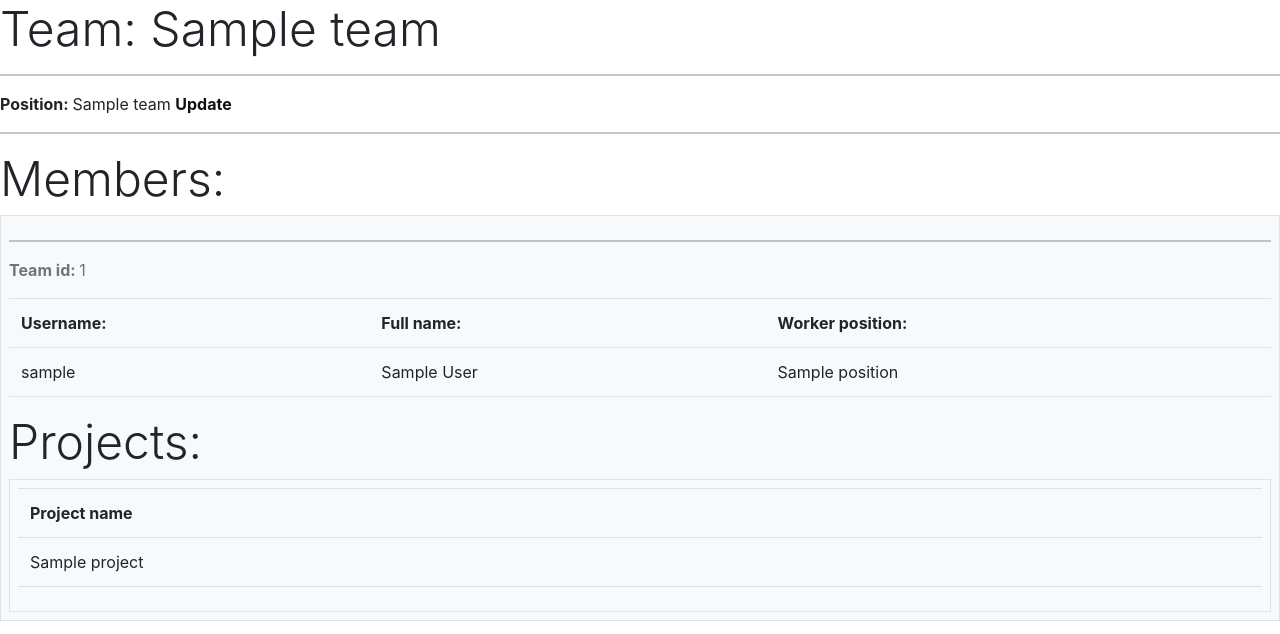
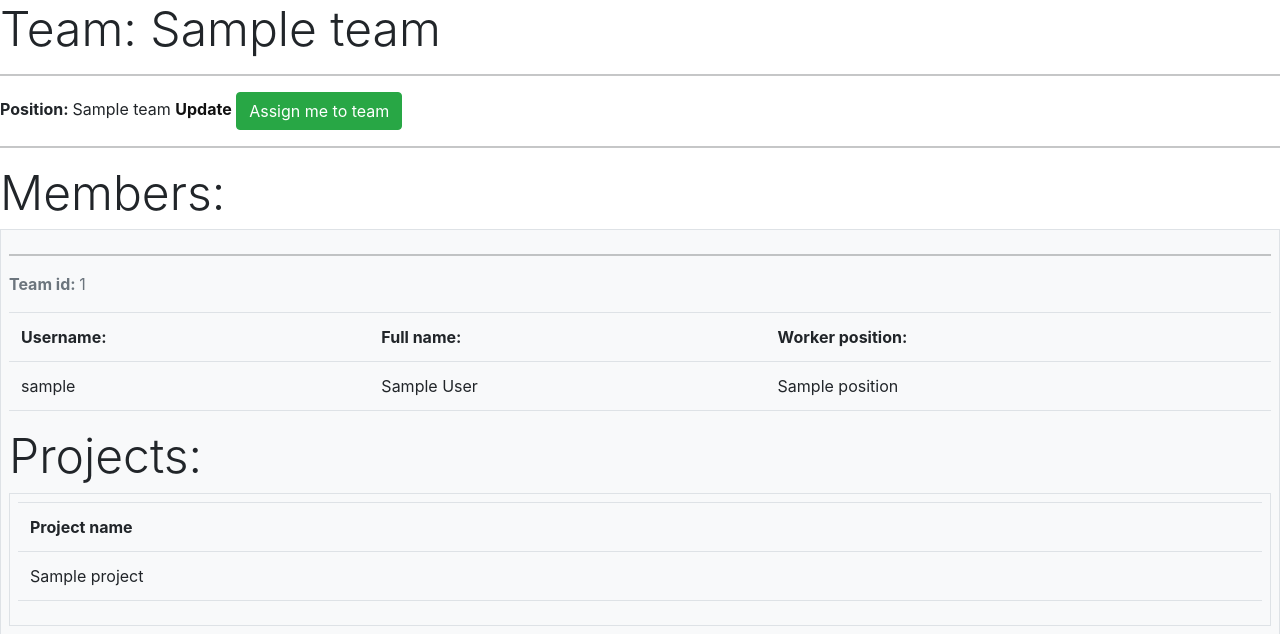
Before and after one commit to yevhenii-nevmyvako/it-company-task-manager, a Django app: template templates/task_manager/team_detail.html in a window 1280 px wide. Shown: the part 57-691 px from the top of the page. Run offline with Django 3.2, Linux system fonts and the light colour scheme; the template is opened without the code that fills it: most values are stand-ins (such as "Sample title", 1, 10 or a date in 2020); some libraries are stand-ins or nearby versions.

Commit message:
Add path to assign_worker_to_team & delete_worker_from_team to urls.py

```diff
--- a/task_manager/urls.py
+++ b/task_manager/urls.py
@@ -35,6 +35,8 @@ from task_manager.views import (
     TeamCreateView,
     TeamUpdateView,
     TeamDeleteView,
+    assign_worker_to_team,
+    delete_worker_from_team,
     # WorkerTeamUpdateView,
 
 )
@@ -78,6 +80,10 @@ urlpatterns = [
          assign_worker_to_task, name="worker-assign-to-task"),
     path("workers/<int:pk>/delete_worker_from_task",
          delete_worker_from_task, name="worker-delete-from-task"),
+    path("workers/<int:pk>/assign_worker_to_team",
+         assign_worker_to_team, name="worker-assign-to-team"),
+    path("workers/<int:pk>/delete_worker_from_team",
+         delete_worker_from_team, name="worker-delete-from-team"),
     # path("workers/<int:pk>/team-update/",
     #      WorkerTeamUpdateView.as_view(), name="worker-team-update"),
 
--- a/task_manager/views.py
+++ b/task_manager/views.py
@@ -241,6 +241,7 @@ def assign_worker_to_team(request, pk):
         "task_manager:team-detail", args=[pk]
     ))
 
+
 @login_required
 def delete_worker_from_team(request, pk):
     team = Team.objects.get(pk=pk)
@@ -248,7 +249,6 @@ def delete_worker_from_team(request, pk):
     return HttpResponseRedirect(reverse_lazy(
         "task_manager:team-detail", args=[pk]
     ))
-
 
 
 class PositionListView(LoginRequiredMixin, generic.ListView):
--- a/templates/task_manager/team_detail.html
+++ b/templates/task_manager/team_detail.html
@@ -5,12 +5,12 @@
   <hr>
   <strong>Position: </strong>{{ team.name }}
     <a href="{% url 'task_manager:team-update' pk=team.id %}"><strong>Update</strong></a>
-  {#    {% if user not in task.assignees.all %}#}
-{#      <a class="btn btn-success" href="{% url 'task_manager:worker-assign-to-task' pk=task.id %}">Assign me to Task</a>#}
-{#    {% else %}#}
-{#      <a class="btn btn-danger" href="{% url 'task_manager:worker-delete-from-task' pk=task.id %}">Delete me from Task#}
-{#      </a>#}
-{#    {% endif %}#}
+      {% if user not in team.members.all %}
+      <a class="btn btn-success" href="{% url 'task_manager:worker-assign-to-team' pk=team.id %}">Assign me to team</a>
+    {% else %}
+      <a class="btn btn-danger" href="{% url 'task_manager:worker-delete-from-team' pk=team.id %}">Delete me from team
+      </a>
+    {% endif %}
 
   <hr>
 
```
